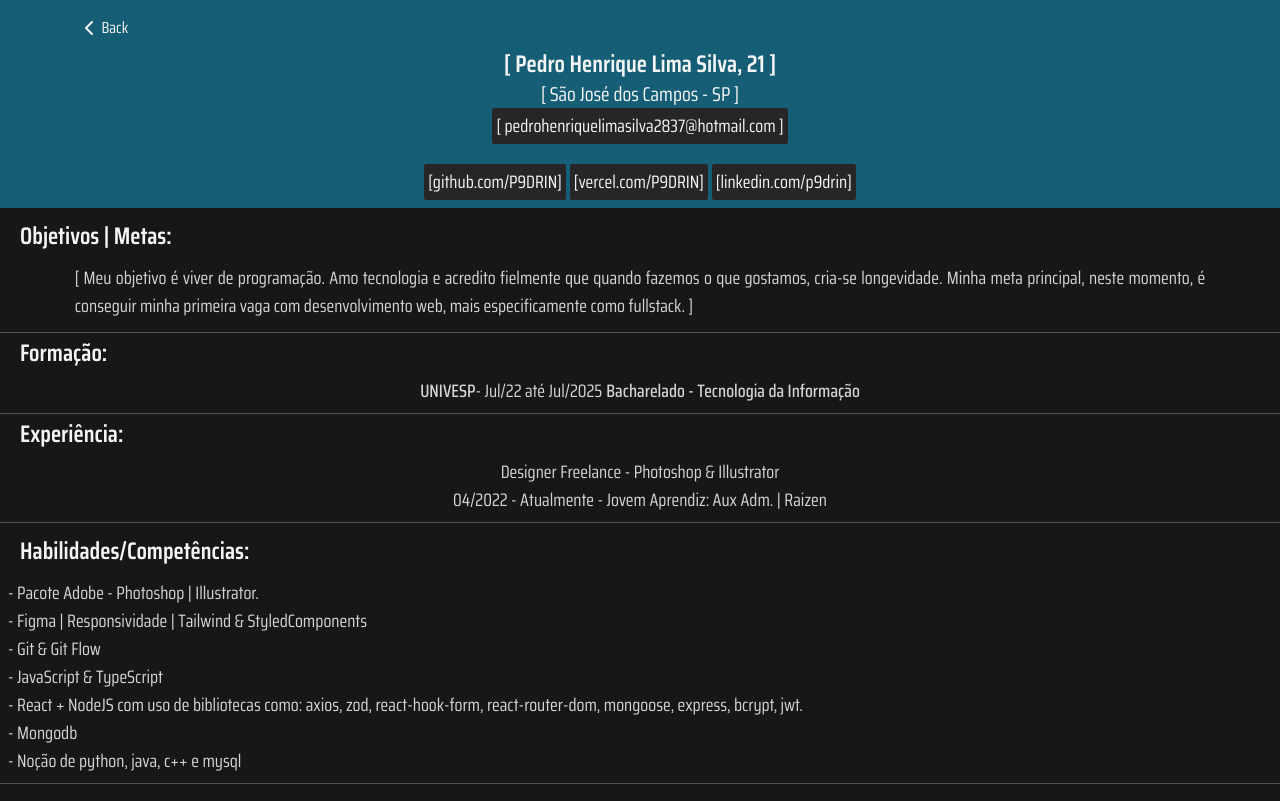
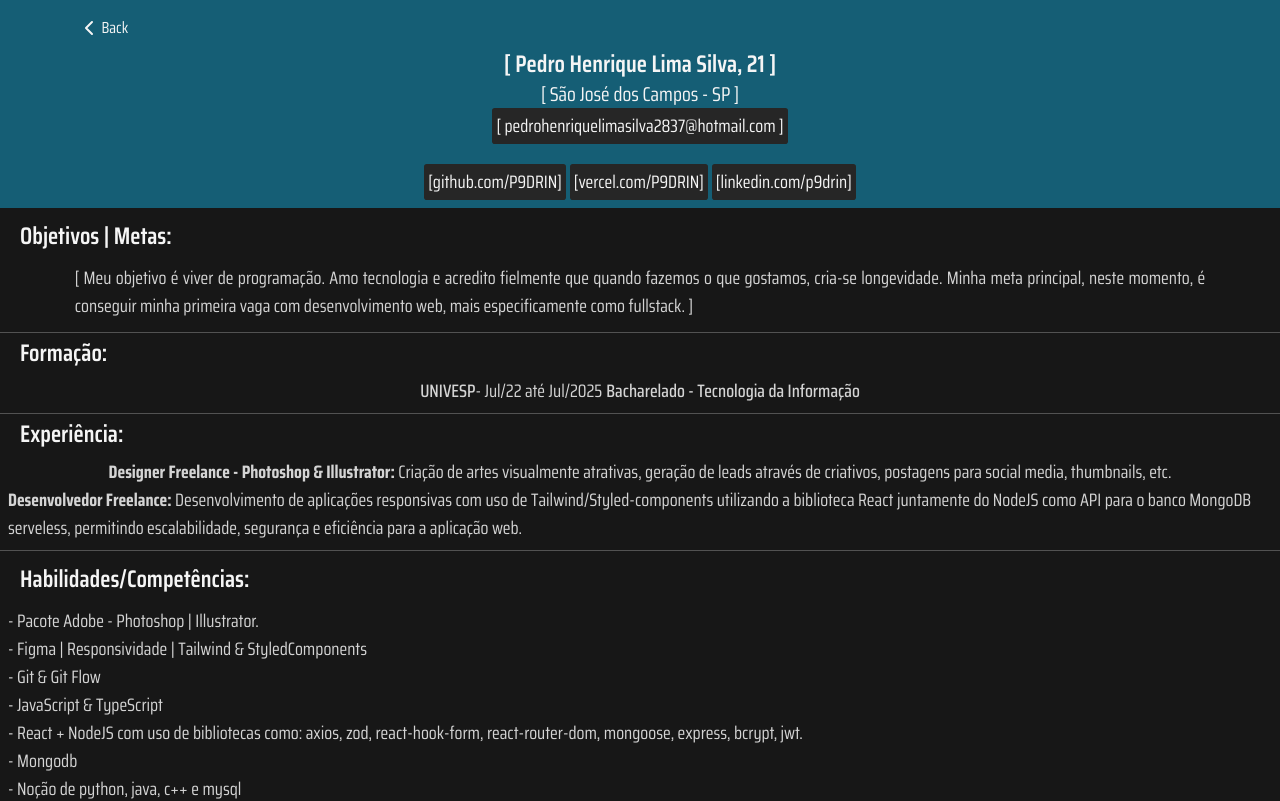
Before and after one commit to P9DRIN/portfolio, a React (Vite) app: page /curriculum in a window 1280 px wide. Shown: the top 801 px of the page. Built offline with nearby package versions, Linux system fonts and the light colour scheme.

Commit message:
Edit: previous experience edit

```diff
--- a/src/components/Experience/index.tsx
+++ b/src/components/Experience/index.tsx
@@ -5,8 +5,12 @@ export function Experience(){
         <>
         <h1 className="text-neutral-100 font-semibold ml-5 mt-1 md:text-xl lg:text-2xl">Experiência:</h1>
         <div className="text-neutral-300 flex flex-col items-center justify-center text-sm border-b border-neutral-600 p-2 md:text-base lg:text-lg">
-            <span>Designer Freelance - Photoshop & Illustrator</span>
-            <span>04/2022 - Atualmente - Jovem Aprendiz: Aux Adm. | Raizen</span>
+            <span><b>Designer Freelance - Photoshop & Illustrator:</b> Criação de artes visualmente atrativas, geração de leads através de criativos, postagens para social media, thumbnails, etc.</span>
+            <span> <b>Desenvolvedor Freelance:</b> Desenvolvimento de aplicações responsivas com uso de
+Tailwind/Styled-components utilizando a biblioteca React juntamente
+do NodeJS como API para o banco MongoDB serveless, permitindo
+escalabilidade, segurança e eficiência para a aplicação web.
+</span>
         </div>
         </>
     )
```
